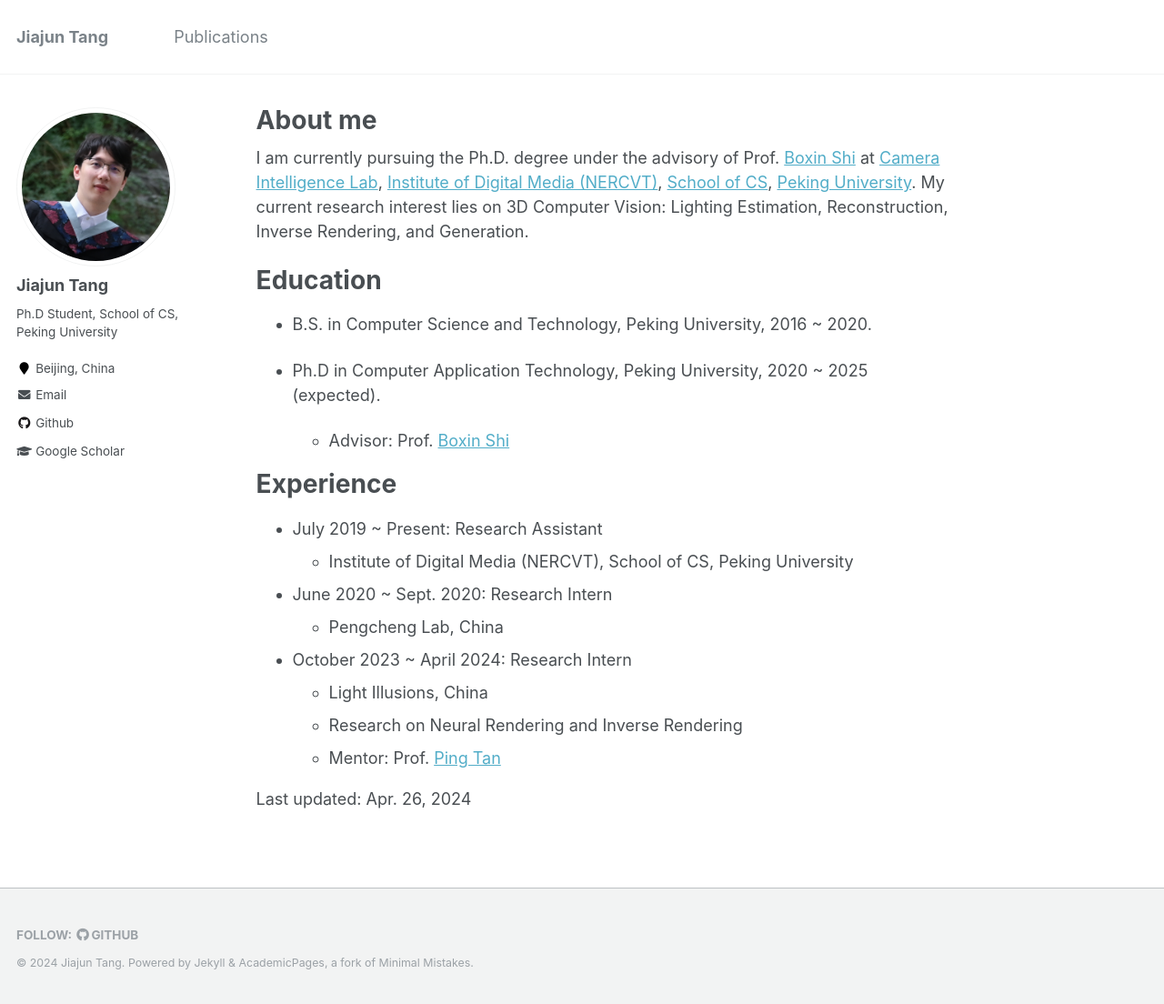
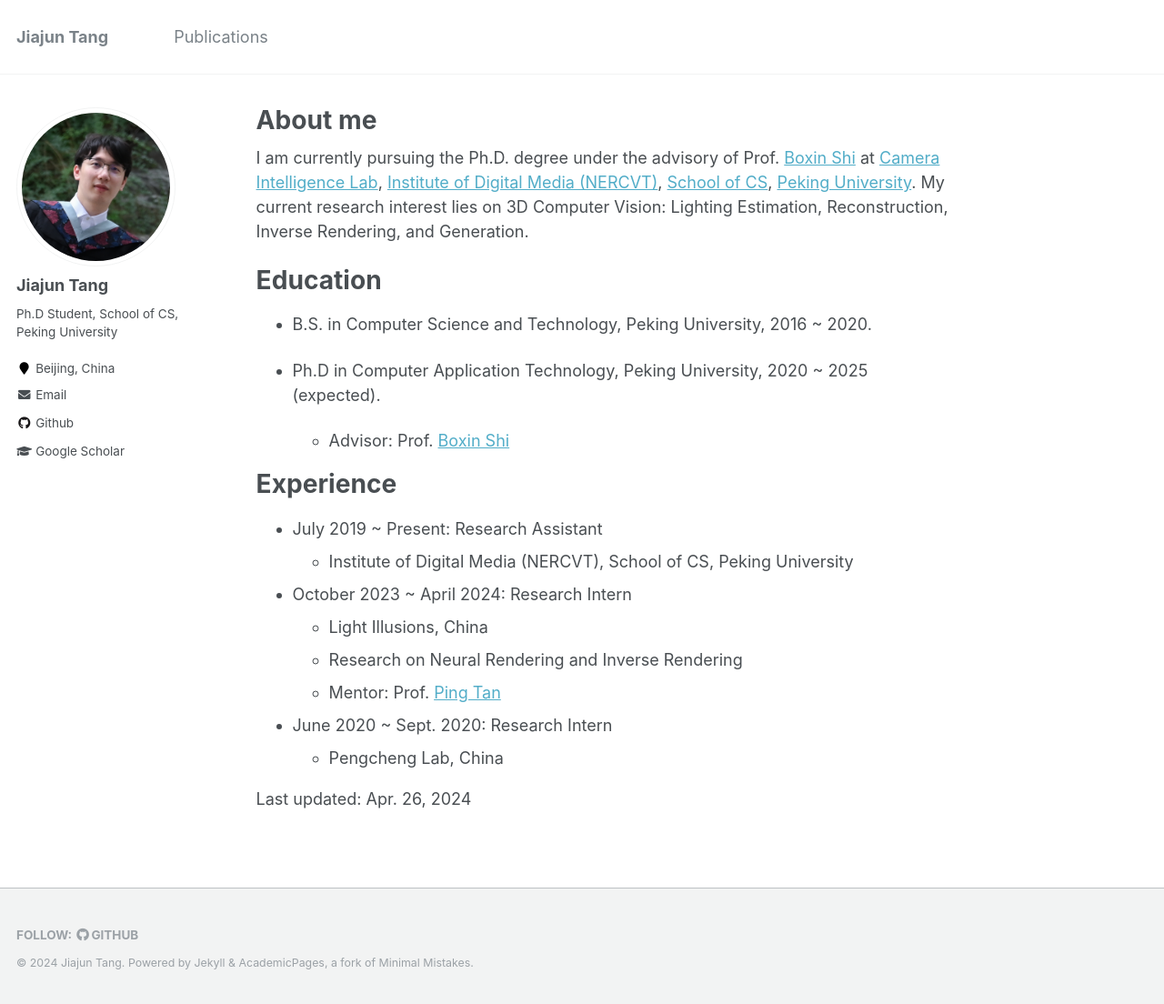
Before and after one commit to ChemJeff/ChemJeff.github.io, a Jekyll site: the page built from _pages/about.md, in a window 1280 px wide and 1104 px high. Shown: the whole window at 91% size. Built offline with Jekyll 4.4.1, drawn with Linux system fonts in a browser that asks for light colours.

Commit message:
update20240426-2

```diff
--- a/_pages/about.md
+++ b/_pages/about.md
@@ -22,12 +22,12 @@ Experience
 * July 2019 ~ Present: Research Assistant
   * Institute of Digital Media (NERCVT), School of CS, Peking University
 
-* June 2020 ~ Sept. 2020: Research Intern
-  * Pengcheng Lab, China
-
 * October 2023 ~ April 2024: Research Intern
   * Light Illusions, China
   * Research on Neural Rendering and Inverse Rendering
   * Mentor: Prof. [Ping Tan](https://ece.hkust.edu.hk/pingtan)
 
+* June 2020 ~ Sept. 2020: Research Intern
+  * Pengcheng Lab, China
+
 Last updated: Apr. 26, 2024
```
